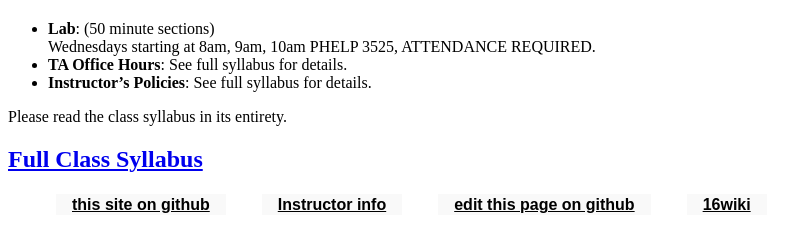
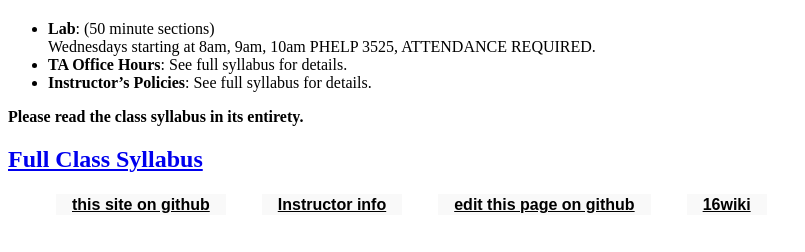
Before and after one commit to ucsb-cs16-s16/https-ucsb-cs16-s17.github.io, a Jekyll site: the page built from _info/syllabus.md, in a window 1280 px wide. Shown: the part 448-700 px from the top of the page, without its empty margins (0-805 px from the left). Built offline with Jekyll 4.4.1, drawn with Linux system fonts in a browser that asks for light colours.

```diff
--- a/_info/syllabus.md
+++ b/_info/syllabus.md
@@ -22,9 +22,9 @@ Bay-Yuan Hsu (Grader) <bhsu@umail.ucsb.edu><br/><br/>
 * **Lab**: (50 minute sections)<br/>
 Wednesdays starting at 8am, 9am, 10am PHELP 3525, ATTENDANCE REQUIRED.<br/>
 * **TA Office Hours**: See full syllabus for details. <br/>
-* **Instructor's Policies**: See full syllabus for details.
+* **Instructor's Policies**: See full syllabus for details.<br/>
 
-Please read the class syllabus in its entirety.<br/>
+<strong>Please read the class syllabus in its entirety.</strong><br/>
 
 [Full Class Syllabus](http://cs.ucsb.edu/~zmatni/syllabi/CS16S17_syllabus.pdf){: target="_blank"}
 ----------------
```
